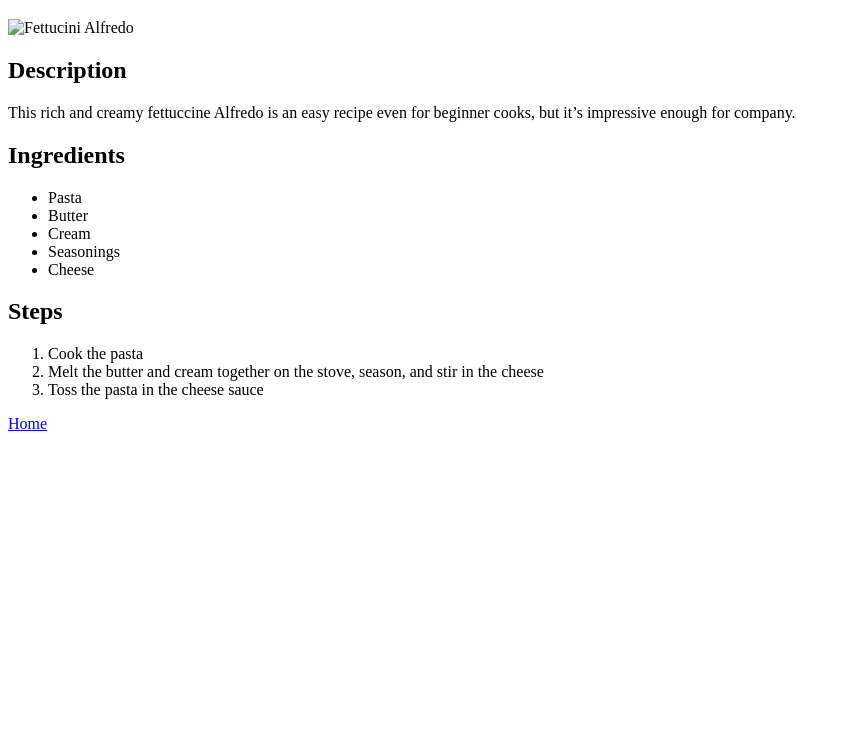
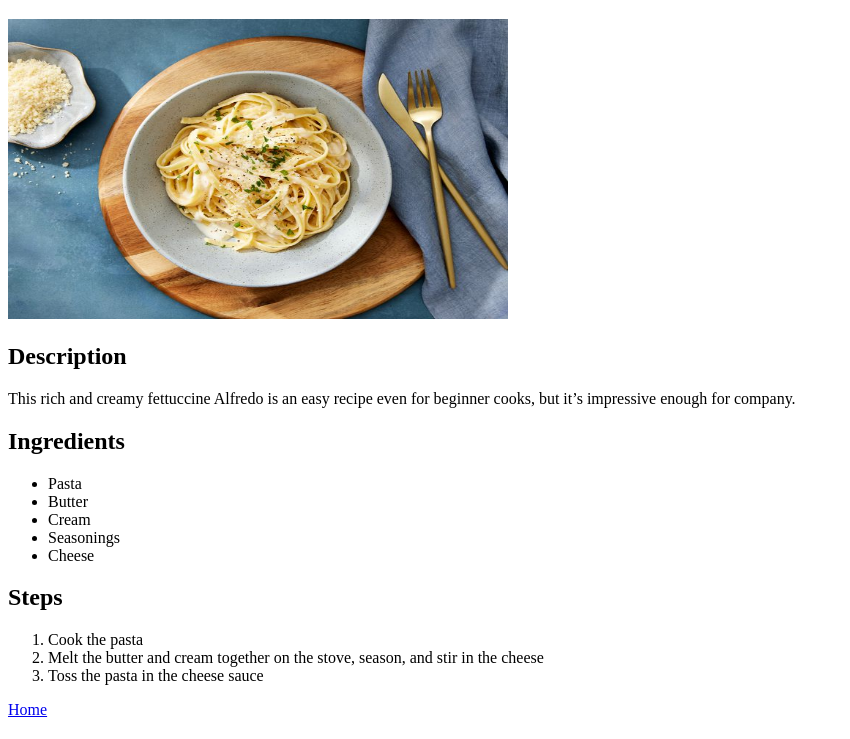
Before and after one commit to cagataycingoz22/odin-recipes, a plain HTML site: page recipes/fettucinialfredo.html in a window 1280 px wide. Shown: the part 61-800 px from the top of the page, without its empty margins (0-850 px from the left). Drawn offline with Linux system fonts and the light colour scheme; the site is published under a folder, as on GitHub Pages, so addresses that start at the root find nothing.

Commit message:
fix: image path

```diff
--- a/recipes/fettucinialfredo.html
+++ b/recipes/fettucinialfredo.html
@@ -8,7 +8,7 @@
   <body>
     <h1>Fettucini Alfredo Recipe</h1>
 
-    <img src="/images/fettucinialfredo.jpg" alt="Fettucini Alfredo" width="500" height="300" />
+    <img src="../images/fettucinialfredo.jpg" alt="Fettucini Alfredo" width="500" height="300" />
 
     <h2>Description</h2>
     <p>
```
Also changed, not shown: recipes/tantuni.html (+1 -1 lines).
